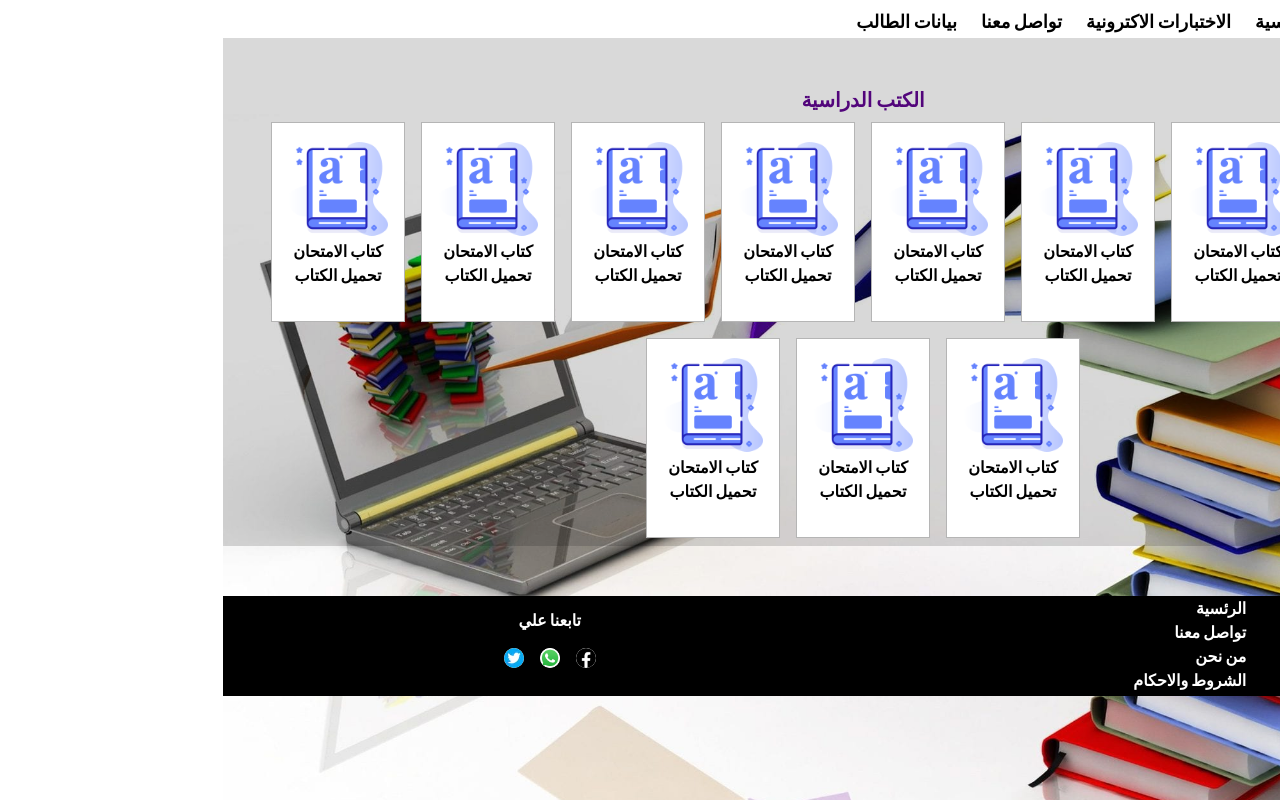
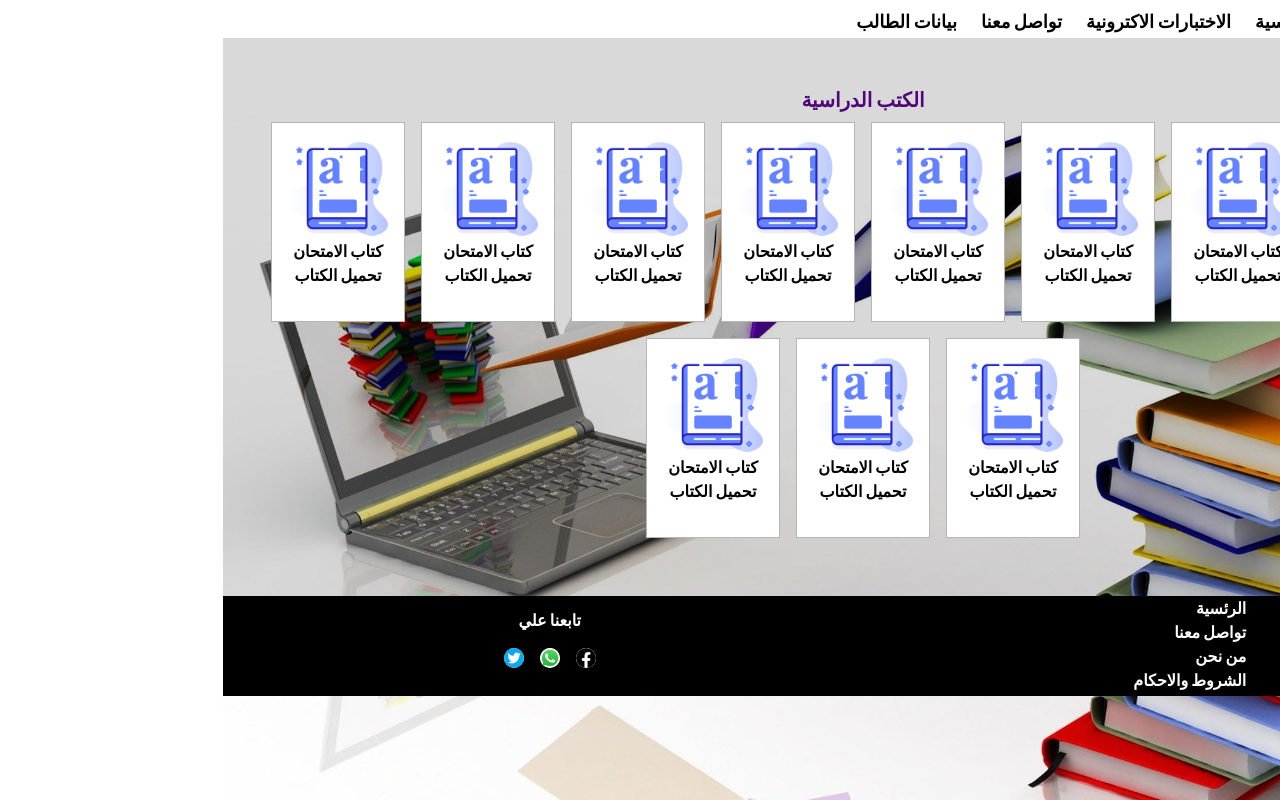
Before and after one commit to sayed-mohamed-sayed/Educational-site, a Next.js app: page /compontes/book in a window 1280 px wide. Built offline with nearby package versions, Linux system fonts and the light colour scheme.

Commit message:
first commit

```diff
--- a/src/app/compontes/book/page.tsx
+++ b/src/app/compontes/book/page.tsx
@@ -81,13 +81,13 @@ export default function Book() {
 
 ])
     return (
-        <div className='bg-[#00000026] font-black'>
+        <div className='bg-[#00000026] h-[100%] font-black'>
 
         <div className=" bg-white font-bold cursor-pointer h-[30px] mt-2 mb-12">
              <Header/>
         </div>
      <h1 className='text-center font-black text-[#52057b] text-xl spacing-[10px]'>الكتب الدراسية </h1>
-        <div className='relative flex justify-center flex-wrap text-center w-screen mb-[50px] '>
+        <div className='relative flex justify-center flex-wrap text-center  pb-[50px] '>
             <Image width={1000} height={1000} className='w-screen h-screen fixed z-[-1]'  src="/book.jpg" alt="img" />
        {
            data.map((i:datas) =>{
--- a/src/app/layout.tsx
+++ b/src/app/layout.tsx
@@ -10,11 +10,7 @@ export const metadata: Metadata = {
   description: 'Generated by create next app',
 }
 
-export default function RootLayout({
-  children,
-}: {
-  children: React.ReactNode
-}) {
+export default function RootLayout({children}:any) {
   return (
     <html lang="ar" dir="rtl">
       <body className={inter.className}>
```
